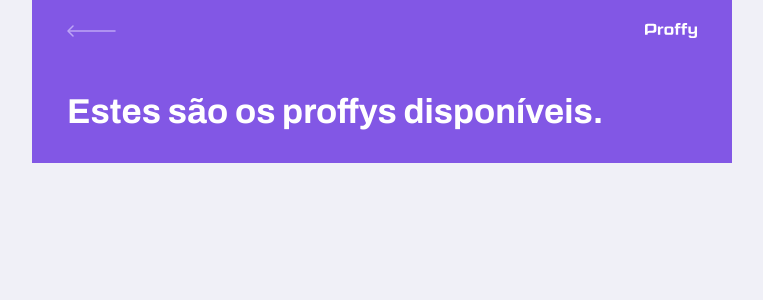
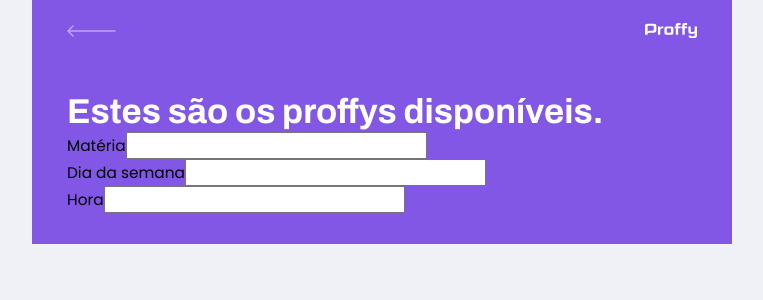
Before and after one commit to jardelgcunha/proffy-web-mobile, a React (Create React App) app: page /study in a window 1280 px wide. Shown: the top 300 px of the page, without its empty margins (258-1021 px from the left). Built offline with nearby package versions, Linux system fonts and the light colour scheme.

Commit message:
add conteudo page header no teacher list

```diff
--- a/src/pages/TeacherList/index.tsx
+++ b/src/pages/TeacherList/index.tsx
@@ -7,7 +7,22 @@
 function TeacherList() {
   return (
     <div id="page-teacher-list" className="container">
-      <PageHeader title="Estes são os proffys disponíveis."></PageHeader>
+      <PageHeader title="Estes são os proffys disponíveis.">
+        <form id="search-teachers">
+          <div className="input-block">
+            <label htmlFor="subject">Matéria</label>
+            <input type="text" id="subject" />
+          </div>
+          <div className="input-block">
+            <label htmlFor="week_day">Dia da semana</label>
+            <input type="text" id="week_day" />
+          </div>
+          <div className="input-block">
+            <label htmlFor="time">Hora</label>
+            <input type="text" id="time" />
+          </div>
+        </form>
+      </PageHeader>
     </div>
   );
 }
```
